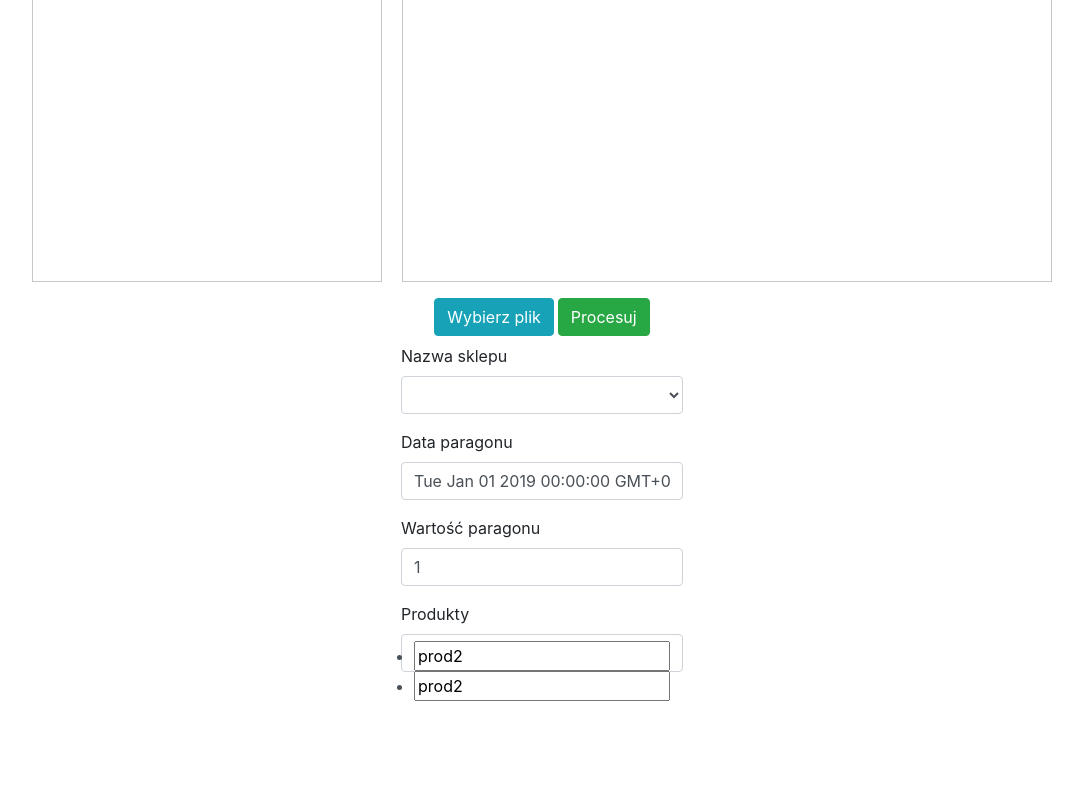
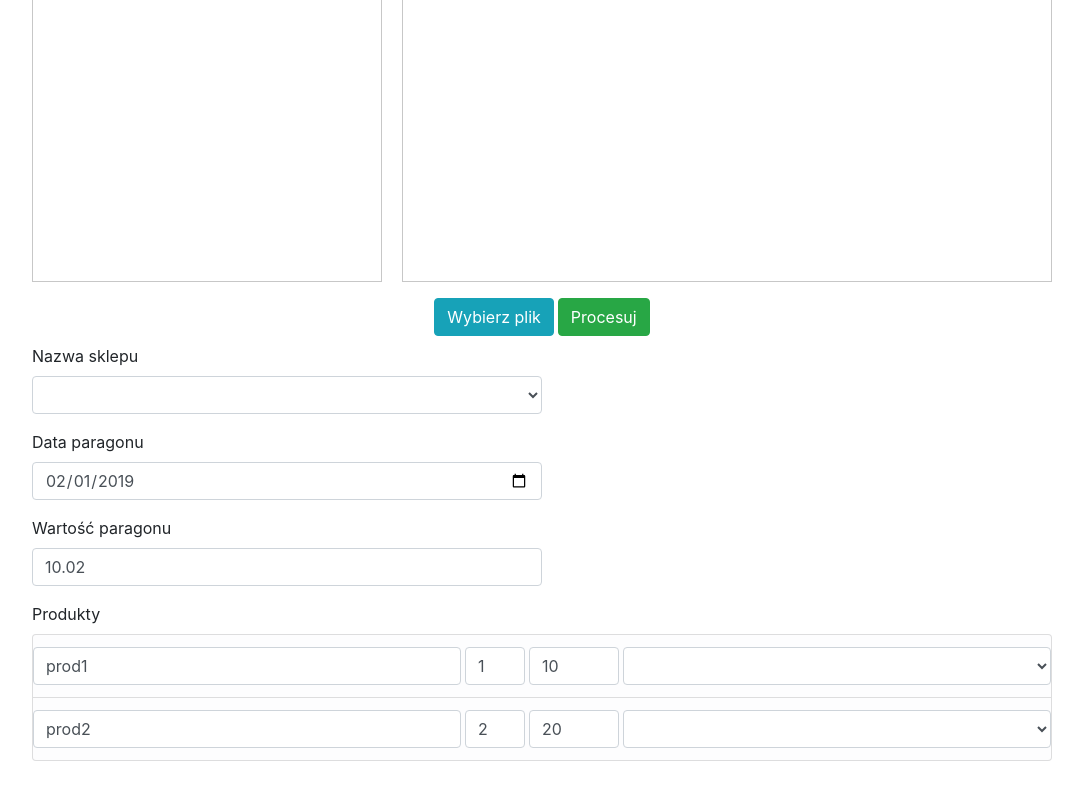
Before and after one commit to korczakk/ReceiptAnalyzer, an Angular app: page /import-receipt in a window 1280 px wide. Shown: the part 374-1174 px from the top of the page, without its empty margins (98-1181 px from the left). Before the commit the page ends 1075 px from the top, so only its background shows below. Built offline with nearby package versions, Linux system fonts and the light colour scheme.

Commit message:
Finished form

```diff
--- a/src/app/ReceiptImportModule/Services/dictionaries.service.ts
+++ b/src/app/ReceiptImportModule/Services/dictionaries.service.ts
@@ -2,9 +2,7 @@ import { Injectable } from '@angular/core';
 import { IStore } from '../interfaces/istore';
 import { HttpClient } from '@angular/common/http';
 
-@Injectable({
-  providedIn: 'root'
-})
+@Injectable()
 export class DictionariesService {
 
   constructor(private http: HttpClient) { }
--- a/src/app/ReceiptImportModule/components/receipt-form/receipt-form.component.css
+++ b/src/app/ReceiptImportModule/components/receipt-form/receipt-form.component.css
@@ -0,0 +1,15 @@
+.receipt-form {
+    width: 1020px;
+}
+
+.quantity-control {
+    width: 60px;
+}
+
+.totalAmount-control {
+    width: 90px;
+}
+
+.category-control {
+    width: 100px;
+}
--- a/src/app/ReceiptImportModule/components/receipt-form/receipt-form.component.html
+++ b/src/app/ReceiptImportModule/components/receipt-form/receipt-form.component.html
@@ -1,23 +1,30 @@
-<form >
+<form class="receipt-form">
     <div class="form-group">
         <label for="store">Nazwa sklepu</label>
-        <select id="store" name="store" [(ngModel)]="receiptData.store" class="form-control">
+        <select id="store" name="store" [(ngModel)]="receiptData.store" class="form-control w-50">
             <option></option>
         </select>
     </div>
     <div class="form-group">
         <label for="receiptDate">Data paragonu</label>
-        <input type="text" id="receiptDate" name="shoppingDate" [(ngModel)]="receiptData.shoppingDate" class="form-control"/>
+        <input type="date" id="receiptDate" name="shoppingDate" [(ngModel)]="receiptData.shoppingDate" class="form-control w-50"/>
     </div>
     <div class="form-group">
         <label for="totalAmount">Wartość paragonu</label>
-        <input type="text" id="totalAmount" name="totalAmount" [(ngModel)]="receiptData.totalAmount" class="form-control"/>
+        <input type="number" id="totalAmount" name="totalAmount" [(ngModel)]="receiptData.totalAmount" class="form-control w-50"/>
     </div>
-    <div class="form-group">
+    <div class="">
         <label for="items">Produkty</label>
-        <ul type="text" id="items" class="form-control">
-            <li *ngFor="let item of receiptData.items" >
-                <input type="text" name="item.productName" [(ngModel)]="item.productName"/>
+        <ul class="list-group">
+            <li *ngFor="let itm of receiptData.items"  class="list-group-item list-group-item-light d-flex px-0">
+                 <input type="text" name="productName" [ngModelOptions]="{standalone:true}"  [(ngModel)]="itm.productName" class="form-control mr-1"/>
+                 <input type="number" name="productsQuantity" [ngModelOptions]="{standalone:true}"  [(ngModel)]="itm.productsQuantity" class="form-control quantity-control mr-1"/>
+                <input type="number" name="productPrice" [ngModelOptions]="{standalone:true}"  [(ngModel)]="itm.productPrice" class="form-control totalAmount-control mr-1"/>
+                <select name="productCategory" [(ngModel)]="itm.productCategory" class="form-control ">
+                    <option *ngFor="let category of productCategories">{{category.categoryName}}</option>
+                    <option>KAtegoria 1</option>
+                    <option>KAtegoria 2</option>
+                </select>
             </li>
         </ul>
     </div>
--- a/src/app/ReceiptImportModule/components/receipt-form/receipt-form.component.ts
+++ b/src/app/ReceiptImportModule/components/receipt-form/receipt-form.component.ts
@@ -1,6 +1,7 @@
 import { Component, OnInit } from "@angular/core";
 import { ReceiptDataService } from "../../Services/receipt-data.service";
 import { IReceipt } from '../../interfaces/ireceipt';
+import { IProductCategory } from '../../interfaces/iproduct-category';
 
 @Component({
   selector: "app-receipt-form",
@@ -16,12 +17,14 @@ export class ReceiptFormComponent implements OnInit {
     console.log('SET');
   }
 
-  get receiptData() {
+  get receiptData(): IReceipt {
     return this._receiptData ? this._receiptData : {} as IReceipt;
     console.log('GET');
   }
 
-  constructor(private receiptDataService: ReceiptDataService) {}
+  public productCategories: IProductCategory;
+
+  constructor(private receiptDataService: ReceiptDataService) { }
 
   ngOnInit() {
     this.receiptDataService.receiptData.subscribe(data => {
@@ -29,22 +32,23 @@ export class ReceiptFormComponent implements OnInit {
     });
 
     this.receiptDataService.addItem({
-      store: {storeName: "CCC"},
-      shoppingDate: new Date("2019-01-01"),
-      totalAmount: 1,
+      store: { storeName: "CCC" },
+      shoppingDate: "2019-02-01",
+      totalAmount: 10.02,
       items: [{
         productName: "prod1",
         productsQuantity: 1,
         productPrice: 10,
-        productCategory: {categoryName: "kat1"}
+        productCategory: { categoryName: "kat1" }
       },
       {
         productName: "prod2",
-        productsQuantity: 11,
+        productsQuantity: 2,
         productPrice: 20,
-        productCategory: {categoryName: "kat2"}
+        productCategory: { categoryName: "kat2" }
       }]
 
     });
   }
+
 }
--- a/src/app/ReceiptImportModule/interfaces/ireceipt.ts
+++ b/src/app/ReceiptImportModule/interfaces/ireceipt.ts
@@ -3,7 +3,7 @@ import { IReceiptItem } from '../../ReceiptImportModule/interfaces/ireceipt-item
 
 export interface IReceipt {
     store: IStore;
-    shoppingDate: Date;
+    shoppingDate: string;
     totalAmount: number;
     items: IReceiptItem[];
 }
--- a/src/styles.css
+++ b/src/styles.css
@@ -1 +1,4 @@
 /* You can add global styles to this file, and also import other style files */
+body {
+    height: 1300px;
+}
```
